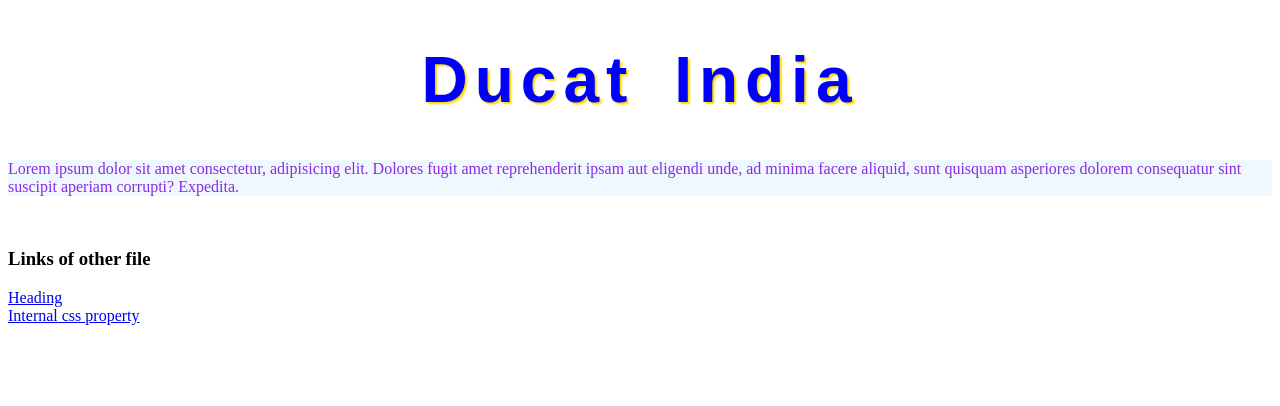
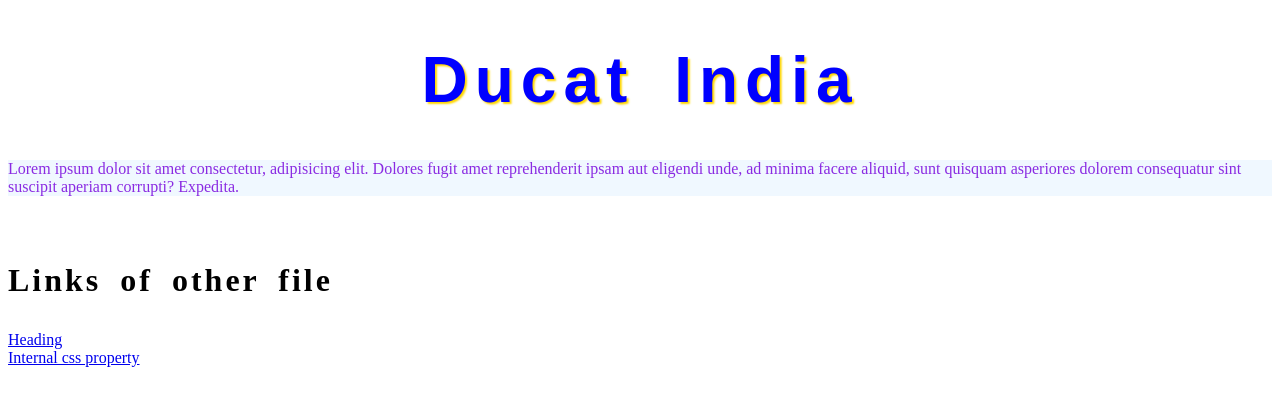
Before and after one commit to codewithamarjeet/css_practice, a plain HTML site: page index.html in a window 1280 px wide. Drawn offline with Linux system fonts and the light colour scheme.

Commit message:
Update style.css

```diff
--- a/style.css
+++ b/style.css
@@ -13,3 +13,10 @@ p{
     color: blueviolet;
     background-color: aliceblue;
 }
+h3{
+        color:Air Force blue;
+        font-size:2rem;
+        letter-spacing:3px;
+         word-spacing: 8px;
+
+}
```
